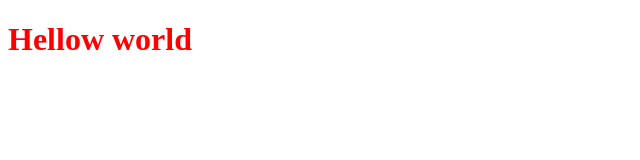
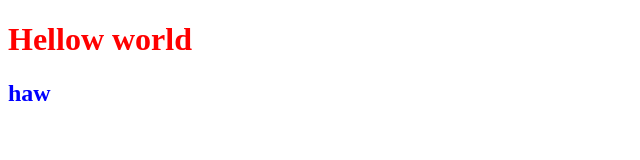
Before and after one commit to Syimyk2002/my-site3, a plain HTML site: page index.html in a window 1280 px wide. Shown: the full height of the page, 0-640 px from the left. Drawn offline with Linux system fonts and the light colour scheme.

Commit message:
add subtitle

```diff
--- a/index.html
+++ b/index.html
@@ -8,5 +8,6 @@
 </head>
 <body>
     <h1><link rel="stylesheet" href="style.css"> Hellow world</h1>
+    <h2> haw</h2>
 </body>
 </html>
--- a/style.css
+++ b/style.css
@@ -1,3 +1,6 @@
 h1{
     color: red;
 }
+h2{
+    color: blue;
+}
```
